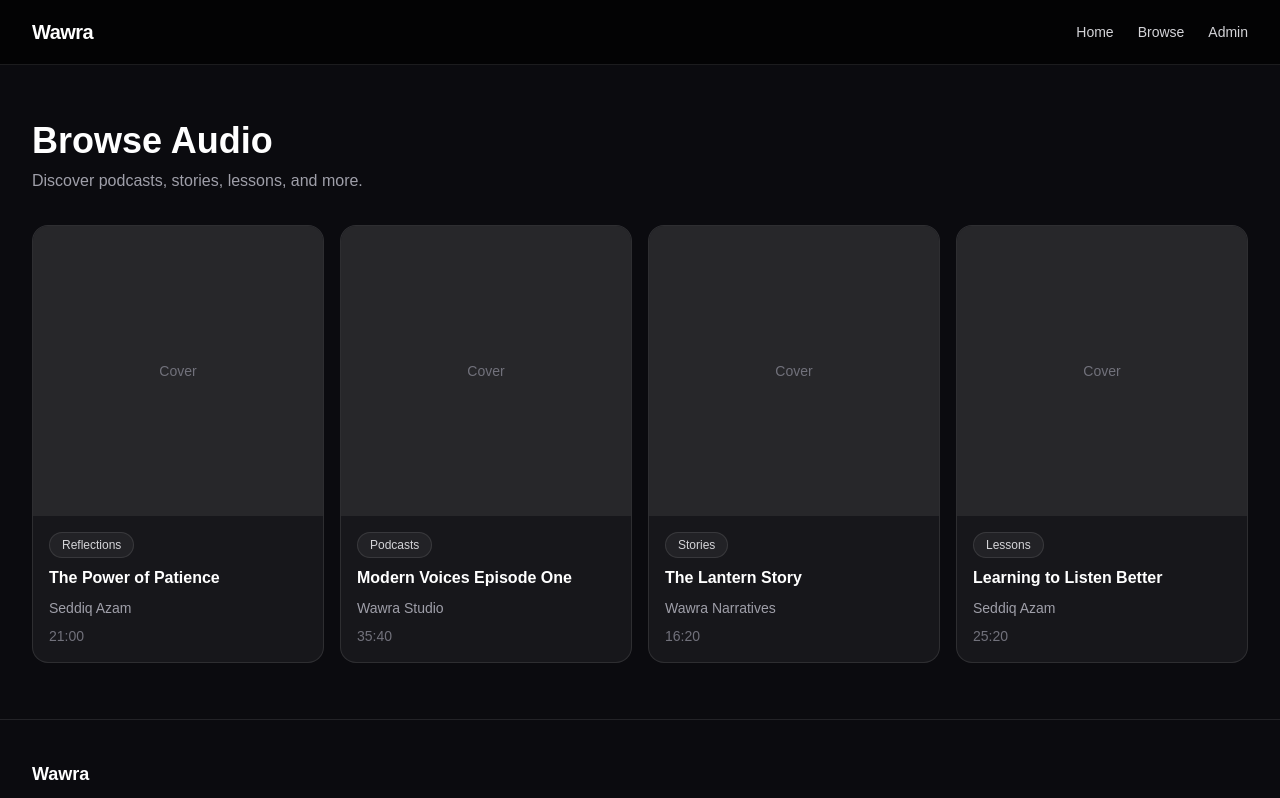
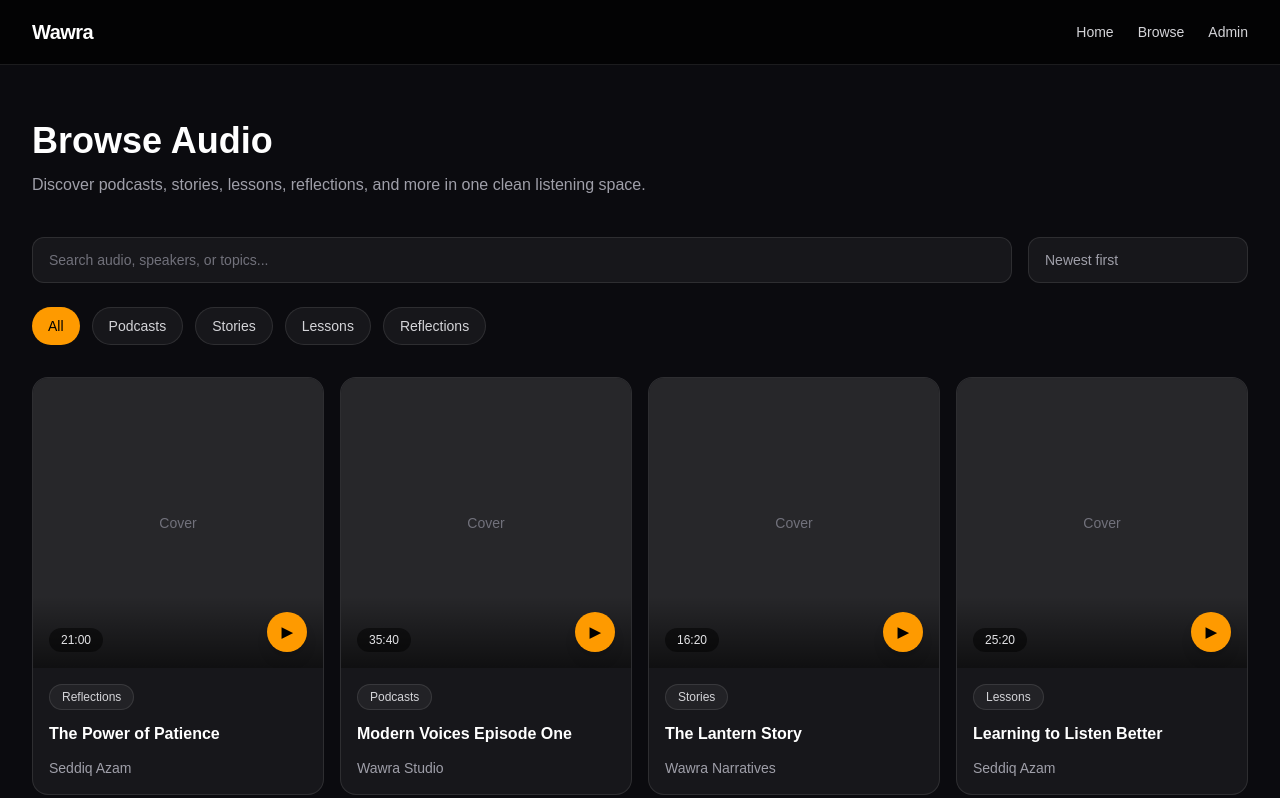
Before and after one commit to sedazam/wawra, a Next.js app: page /browse in a window 1280 px wide. Shown: the top 798 px of the page. Built offline with nearby package versions, Linux system fonts and the light colour scheme.

Commit message:
Enhance audio and category pages with new components, improved layouts, and additional features

```diff
--- a/app/browse/page.tsx
+++ b/app/browse/page.tsx
@@ -1,8 +1,10 @@
 import AudioCard from "@/components/audio/audio-card";
+import CategoryChip from "@/components/category/category-chip";
 import PageContainer from "@/components/layout/page-container";
 import SiteFooter from "@/components/layout/site-footer";
 import SiteHeader from "@/components/layout/site-header";
-import { audios } from "@/lib/queries/mock-data";
+import Input from "@/components/ui/input";
+import { audios, categories } from "@/lib/queries/mock-data";
 
 export default function BrowsePage() {
   return (
@@ -10,13 +12,30 @@ export default function BrowsePage() {
       <SiteHeader />
 
       <PageContainer className="py-10 md:py-14">
-        <div className="mb-8 space-y-2">
+        <div className="mb-10 space-y-3">
           <h1 className="text-3xl font-bold text-white md:text-4xl">
             Browse Audio
           </h1>
-          <p className="text-zinc-400">
-            Discover podcasts, stories, lessons, and more.
+
+          <p className="max-w-2xl text-zinc-400">
+            Discover podcasts, stories, lessons, reflections, and more in one
+            clean listening space.
           </p>
+        </div>
+
+        <div className="mb-6 grid gap-4 md:grid-cols-[minmax(0,1fr)_220px]">
+          <Input placeholder="Search audio, speakers, or topics..." />
+
+          <div className="flex items-center rounded-xl border border-white/10 bg-white/5 px-4 text-sm text-zinc-400">
+            Newest first
+          </div>
+        </div>
+
+        <div className="mb-8 flex flex-wrap gap-3">
+          <CategoryChip label="All" active />
+          {categories.map((category) => (
+            <CategoryChip key={category.id} label={category.name} />
+          ))}
         </div>
 
         <div className="grid gap-4 sm:grid-cols-2 lg:grid-cols-4">
--- a/app/category/[slug]/page.tsx
+++ b/app/category/[slug]/page.tsx
@@ -1,3 +1,10 @@
+import { notFound } from "next/navigation";
+import AudioCard from "@/components/audio/audio-card";
+import PageContainer from "@/components/layout/page-container";
+import SiteFooter from "@/components/layout/site-footer";
+import SiteHeader from "@/components/layout/site-header";
+import { audios, categories } from "@/lib/queries/mock-data";
+
 type CategoryPageProps = {
   params: Promise<{
     slug: string;
@@ -7,9 +14,39 @@ type CategoryPageProps = {
 export default async function CategoryPage({ params }: CategoryPageProps) {
   const { slug } = await params;
 
+  const category = categories.find((item) => item.slug === slug);
+
+  if (!category) {
+    notFound();
+  }
+
+  const filteredAudios = audios.filter(
+    (audio) => audio.categoryId === category.id,
+  );
+
   return (
-    <main className="min-h-screen bg-[#0B0B0F] p-8 text-white">
-      Category page: {slug}
+    <main className="min-h-screen bg-[#0B0B0F]">
+      <SiteHeader />
+
+      <PageContainer className="py-10 md:py-14">
+        <div className="mb-10 space-y-3">
+          <p className="text-sm uppercase tracking-[0.2em] text-amber-400">
+            Category
+          </p>
+          <h1 className="text-3xl font-bold text-white md:text-4xl">
+            {category.name}
+          </h1>
+          <p className="max-w-2xl text-zinc-400">{category.description}</p>
+        </div>
+
+        <div className="grid gap-4 sm:grid-cols-2 lg:grid-cols-4">
+          {filteredAudios.map((audio) => (
+            <AudioCard key={audio.id} audio={audio} />
+          ))}
+        </div>
+      </PageContainer>
+
+      <SiteFooter />
     </main>
   );
 }
--- a/app/page.tsx
+++ b/app/page.tsx
@@ -1,14 +1,16 @@
 import FeaturedHero from "@/components/audio/featured-hero";
 import AudioCard from "@/components/audio/audio-card";
+import CategoryCard from "@/components/category/category-card";
 import PageContainer from "@/components/layout/page-container";
 import SectionHeader from "@/components/layout/section-header";
 import SiteFooter from "@/components/layout/site-footer";
 import SiteHeader from "@/components/layout/site-header";
-import { audios } from "@/lib/queries/mock-data";
+import { audios, categories } from "@/lib/queries/mock-data";
 
 export default function HomePage() {
   const featuredAudio = audios.find((audio) => audio.isFeatured) ?? audios[0];
   const recentAudios = audios.slice(0, 4);
+  const editorsPicks = audios.slice(1, 4);
 
   return (
     <main className="min-h-screen bg-[#0B0B0F]">
@@ -30,6 +32,30 @@ export default function HomePage() {
             ))}
           </div>
         </section>
+
+        <section className="py-8 md:py-10">
+          <SectionHeader title="Categories" />
+
+          <div className="grid gap-4 md:grid-cols-2 lg:grid-cols-4">
+            {categories.map((category) => (
+              <CategoryCard key={category.id} category={category} />
+            ))}
+          </div>
+        </section>
+
+        <section className="py-8 md:py-10">
+          <SectionHeader
+            title="Editor’s Picks"
+            actionLabel="Browse all"
+            actionHref="/browse"
+          />
+
+          <div className="grid gap-4 sm:grid-cols-2 lg:grid-cols-3">
+            {editorsPicks.map((audio) => (
+              <AudioCard key={audio.id} audio={audio} />
+            ))}
+          </div>
+        </section>
       </PageContainer>
 
       <SiteFooter />
--- a/components/audio/audio-card.tsx
+++ b/components/audio/audio-card.tsx
@@ -11,26 +11,32 @@ export default function AudioCard({ audio }: AudioCardProps) {
   return (
     <Link
       href={`/audio/${audio.slug}`}
-      className="group overflow-hidden rounded-2xl border border-white/10 bg-white/5 transition hover:-translate-y-1 hover:bg-white/[0.07]"
+      className="group overflow-hidden rounded-2xl border border-white/10 bg-white/5 transition duration-200 hover:-translate-y-1 hover:border-white/20 hover:bg-white/[0.07]"
     >
-      <div className="aspect-square bg-zinc-800">
-        <div className="flex h-full items-center justify-center text-sm text-zinc-500">
+      <div className="relative aspect-square overflow-hidden bg-zinc-800">
+        <div className="flex h-full items-center justify-center text-sm text-zinc-500 transition group-hover:scale-105">
           Cover
+        </div>
+
+        <div className="absolute inset-x-0 bottom-0 flex items-end justify-between bg-gradient-to-t from-black/60 to-transparent p-4">
+          <span className="rounded-full bg-black/50 px-3 py-1 text-xs text-zinc-200">
+            {formatDuration(audio.durationSeconds)}
+          </span>
+
+          <span className="flex h-10 w-10 items-center justify-center rounded-full bg-amber-500 text-sm font-semibold text-black shadow-lg transition group-hover:scale-105">
+            ▶
+          </span>
         </div>
       </div>
 
-      <div className="space-y-2 p-4">
+      <div className="space-y-3 p-4">
         <Badge>{audio.categoryName}</Badge>
 
-        <h3 className="line-clamp-2 text-base font-semibold text-white">
+        <h3 className="line-clamp-2 text-base font-semibold leading-6 text-white">
           {audio.title}
         </h3>
 
         <p className="text-sm text-zinc-400">{audio.speaker}</p>
-
-        <p className="text-sm text-zinc-500">
-          {formatDuration(audio.durationSeconds)}
-        </p>
       </div>
     </Link>
   );
--- a/components/audio/featured-hero.tsx
+++ b/components/audio/featured-hero.tsx
@@ -1,6 +1,3 @@
-export default function FeaturedHero() {
-  return <div>Featured Hero</div>;
-}
 import Link from "next/link";
 import type { AudioItem } from "@/types";
 import Button from "@/components/ui/button";
@@ -14,15 +11,15 @@ type FeaturedHeroProps = {
 export default function FeaturedHero({ audio }: FeaturedHeroProps) {
   return (
     <section className="py-8 md:py-12">
-      <div className="grid items-center gap-8 rounded-3xl border border-white/10 bg-gradient-to-br from-white/10 to-white/[0.03] p-6 md:grid-cols-2 md:p-8">
-        <div className="space-y-4">
-          <Badge>Featured</Badge>
+      <div className="grid items-center gap-8 rounded-3xl border border-white/10 bg-gradient-to-br from-white/10 via-white/[0.06] to-white/[0.02] p-6 md:grid-cols-2 md:p-8 lg:p-10">
+        <div className="space-y-5">
+          <Badge>Featured Audio</Badge>
 
-          <h1 className="text-3xl font-bold tracking-tight text-white md:text-5xl">
+          <h1 className="max-w-2xl text-3xl font-bold tracking-tight text-white md:text-5xl md:leading-[1.1]">
             {audio.title}
           </h1>
 
-          <p className="max-w-xl text-sm leading-6 text-zinc-300 md:text-base">
+          <p className="max-w-xl text-sm leading-7 text-zinc-300 md:text-base">
             {audio.description}
           </p>
 
@@ -33,14 +30,24 @@ export default function FeaturedHero({ audio }: FeaturedHeroProps) {
 
           <div className="flex flex-wrap gap-3 pt-2">
             <Button>Play now</Button>
+
             <Link href={`/audio/${audio.slug}`}>
               <Button variant="secondary">View details</Button>
             </Link>
           </div>
         </div>
 
-        <div className="flex aspect-square items-center justify-center rounded-2xl bg-zinc-800 text-zinc-500">
-          Featured Cover
+        <div className="relative">
+          <div className="flex aspect-square items-center justify-center rounded-3xl border border-white/10 bg-zinc-800 text-zinc-500">
+            Featured Cover
+          </div>
+
+          <div className="absolute -bottom-4 -left-4 rounded-2xl border border-white/10 bg-black/70 px-4 py-3 backdrop-blur">
+            <p className="text-xs uppercase tracking-[0.2em] text-zinc-500">
+              Now playing
+            </p>
+            <p className="mt-1 text-sm font-medium text-white">{audio.title}</p>
+          </div>
         </div>
       </div>
     </section>
--- a/components/category/category-card.tsx
+++ b/components/category/category-card.tsx
@@ -1,3 +1,29 @@
-export default function CategoryCard() {
-  return <div>Category Card</div>;
+import Link from "next/link";
+import type { Category } from "@/types";
+
+type CategoryCardProps = {
+  category: Category;
+};
+
+export default function CategoryCard({ category }: CategoryCardProps) {
+  return (
+    <Link
+      href={`/category/${category.slug}`}
+      className="group rounded-2xl border border-white/10 bg-white/5 p-5 transition hover:-translate-y-1 hover:bg-white/[0.07]"
+    >
+      <div className="mb-4 flex h-12 w-12 items-center justify-center rounded-2xl bg-amber-500/15 text-lg text-amber-400">
+        ♪
+      </div>
+
+      <h3 className="text-lg font-semibold text-white">{category.name}</h3>
+
+      <p className="mt-2 text-sm leading-6 text-zinc-400">
+        {category.description}
+      </p>
+
+      <p className="mt-4 text-xs text-zinc-500">
+        {category.count ?? 0} audio items
+      </p>
+    </Link>
+  );
 }
--- a/components/category/category-chip.tsx
+++ b/components/category/category-chip.tsx
@@ -1,3 +1,22 @@
-export default function CategoryChip() {
-  return <span>Category Chip</span>;
+type CategoryChipProps = {
+  label: string;
+  active?: boolean;
+};
+
+export default function CategoryChip({
+  label,
+  active = false,
+}: CategoryChipProps) {
+  return (
+    <button
+      type="button"
+      className={`rounded-full px-4 py-2 text-sm transition ${
+        active
+          ? "bg-amber-500 text-black"
+          : "border border-white/10 bg-white/5 text-zinc-300 hover:bg-white/10"
+      }`}
+    >
+      {label}
+    </button>
+  );
 }
--- a/components/ui/input.tsx
+++ b/components/ui/input.tsx
@@ -1,5 +1,16 @@
-export default function Input(
-  props: React.InputHTMLAttributes<HTMLInputElement>,
-) {
-  return <input {...props} />;
+import type { InputHTMLAttributes } from "react";
+import { cn } from "@/lib/utils/format";
+
+type InputProps = InputHTMLAttributes<HTMLInputElement>;
+
+export default function Input({ className, ...props }: InputProps) {
+  return (
+    <input
+      className={cn(
+        "w-full rounded-xl border border-white/10 bg-white/5 px-4 py-3 text-sm text-white outline-none placeholder:text-zinc-500 focus:border-amber-400/60",
+        className,
+      )}
+      {...props}
+    />
+  );
 }
```
Also changed, not shown: app/audio/[slug]/page.tsx (+22 -4 lines).
